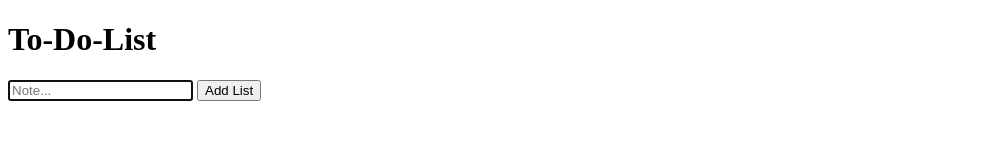
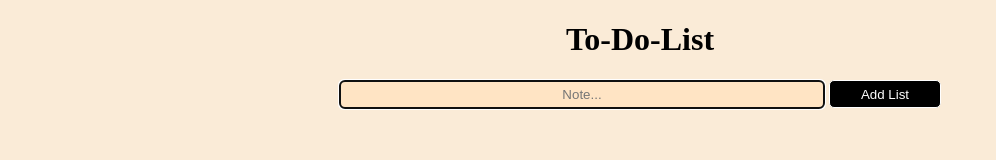
Before and after one commit to wisdom014/to-do-list, a plain HTML site: page index.html in a window 1280 px wide. Shown: the whole page, without its empty margins (0-996 px from the left). Drawn offline with Linux system fonts and the light colour scheme; the site is published under a folder, as on GitHub Pages, so addresses that start at the root find nothing.

Commit message:
bug fixed

```diff
--- a/index.html
+++ b/index.html
@@ -3,7 +3,7 @@
   <head>
     <meta charset="UTF-8" />
     <meta name="viewport" content="width=device-width, initial-scale=1.0" />
-    <link rel="stylesheet" href="/to-do-list/style.css" />
+    <link rel="stylesheet" href="style.css" />
     <title>To-do-list</title>
   </head>
   <body>
```
